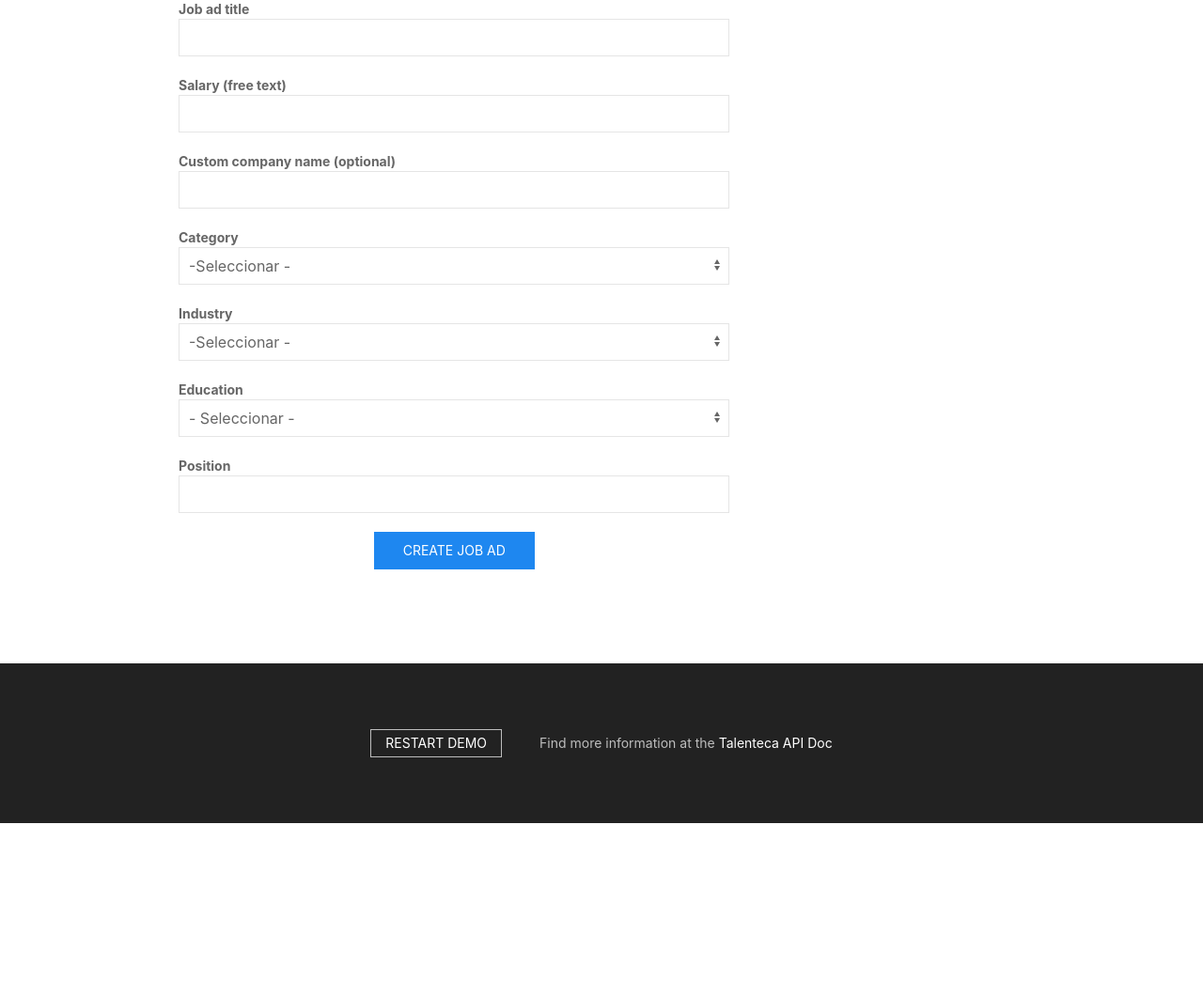
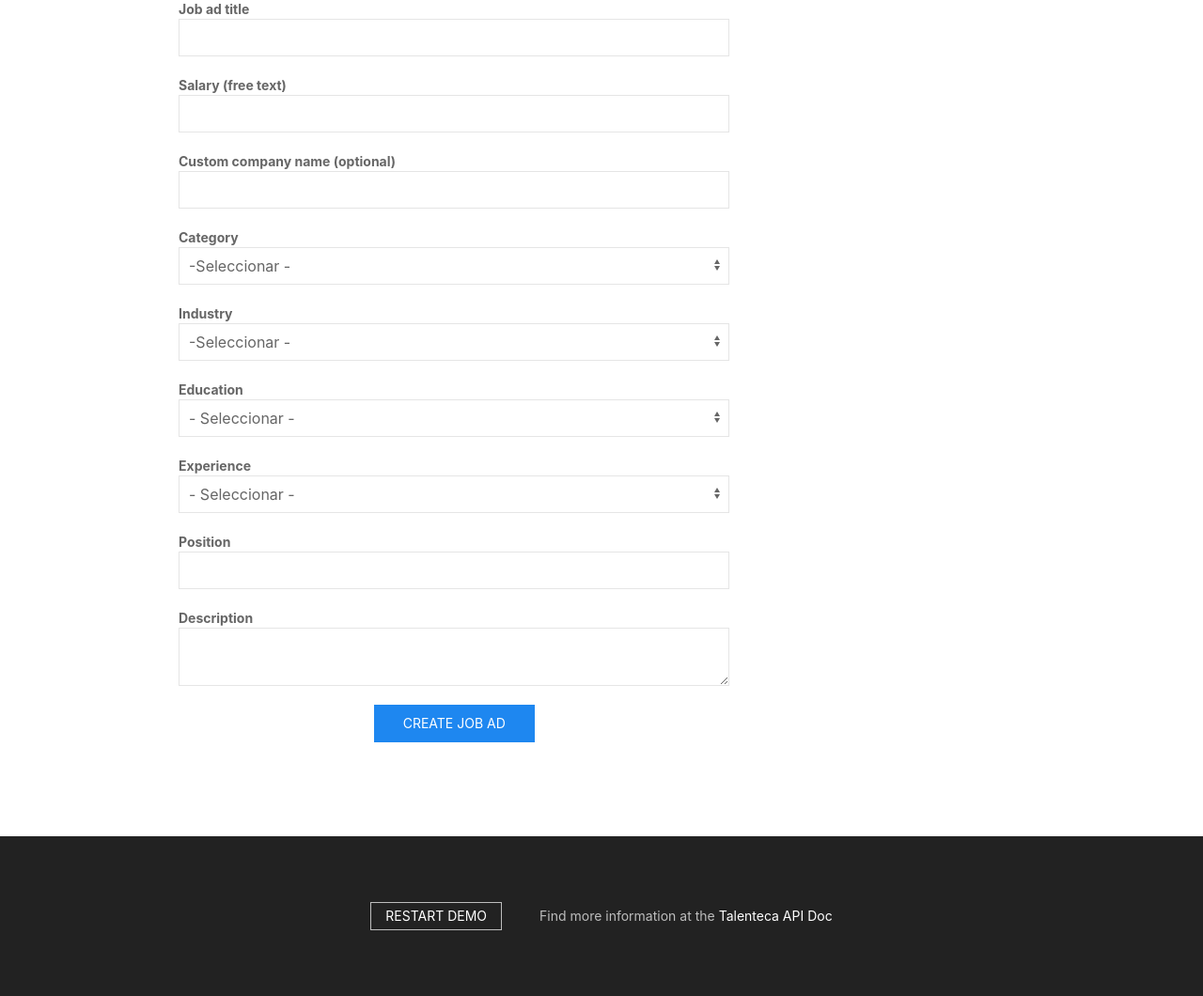
Before and after one commit to talenteca/tk-recruiter-app-sample-php, a PHP site: template layout/views/demo-create-job-ad.php in a window 1280 px wide. Shown: the part 418-1478 px from the top of the page at 94% size. Before the commit the page ends 1294 px from the top, so only its background shows below. Run offline with PHP 8.4, Linux system fonts and the light colour scheme; the template is opened without the code that fills it, so the values that code supplies are empty; some libraries are stand-ins or nearby versions.

Commit message:
Adding more create job ad in progress fields

```diff
--- a/layout/views/demo-create-job-ad.php
+++ b/layout/views/demo-create-job-ad.php
@@ -82,8 +82,24 @@
             </select>
           </div>
           <div class="uk-margin">
+            <legend class="uk-legend uk-text-small uk-text-bold">Experience</legend>
+            <select class="uk-select" name="desired_candidate_experience_level">
+              <option value="" selected="selected" disabled="disabled"> - Seleccionar - </option>
+              <option value="Practicantes">Practicantes</option>
+              <option value="Nivel Inicial">Nivel Inicial</option>
+              <option value="Nivel Medio">Nivel Medio</option>
+              <option value="Nivel Experto">Nivel Experto</option>
+              <option value="Nivel Gerencial">Nivel Gerencial</option>
+              <option value="Nivel Alto Directivo">Nivel Alto Directivo</option>
+            </select>
+          </div>
+          <div class="uk-margin">
             <legend class="uk-legend uk-text-small uk-text-bold">Position</legend>
             <input class="uk-input" name="position" type="text">
+          </div>
+          <div class="uk-margin">
+            <legend class="uk-legend uk-text-small uk-text-bold">Description</legend>
+            <textarea class="uk-textarea" name="description"></textarea>
           </div>
           <div class="uk-margin">
             <input class="uk-button uk-button-primary uk-align-center" type="submit" value="Create job ad">
```
Also changed, not shown: Controller.php (+5 -2 lines).
